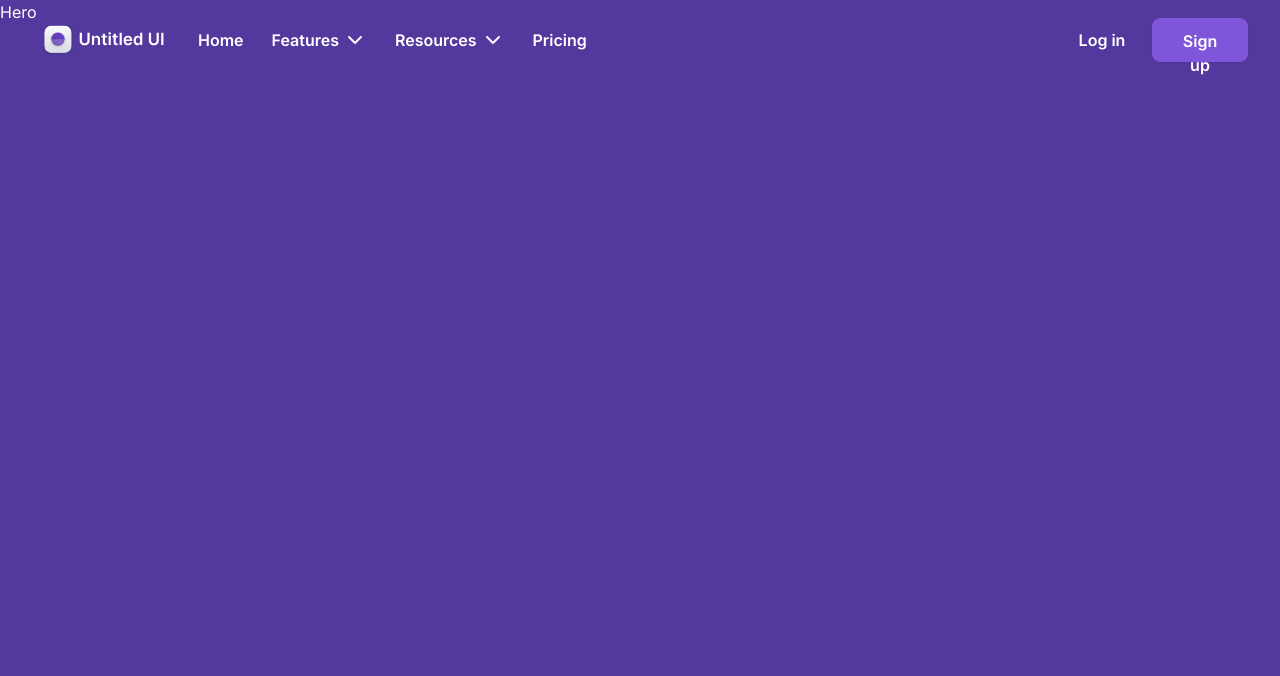
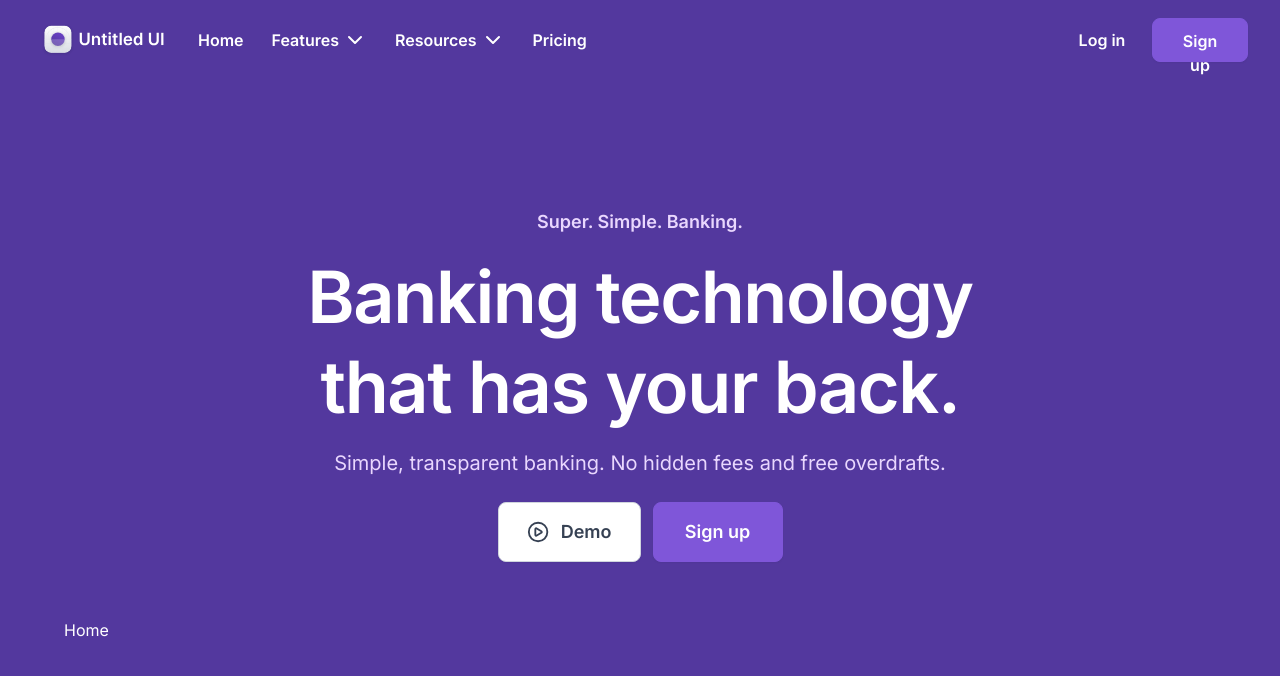
Before and after one commit to marleyDip/DeshIt-BD-Job-Assignment, a React (Vite) app: page / in a window 1280 px wide. Shown: the top 676 px of the page. Built offline with nearby package versions, Linux system fonts and the light colour scheme.

Commit message:
Hero top design done

```diff
--- a/src/components/Hero.jsx
+++ b/src/components/Hero.jsx
@@ -1,6 +1,47 @@
+import { CirclePlay } from "lucide-react";
+
 const Hero = () => {
   return (
-    <div className="bg-[#53389E] h-[1074px] max-w-[1440px] mx-auto">Hero</div>
+    <section className="bg-[#53389E] h-[1074px] max-w-[1440px] mx-auto">
+      <div className="max-padd-container pt-20 h-full">
+        <div className="flex flex-col gap-8 pt-16 sm:pt-24 md:pt-32">
+          <div className="h-[378px] px-2 sm:px-6 md:px-8 flex flex-col items-start md:items-center gap-6 py-8 md:py-0">
+            <div className="max-w-3xl flex flex-col gap-4">
+              <p className="md:font-semibold text-base md:text-lg leading-6 md:leading-7 tracking-normal text-left md:text-center text-[#E9D7FE]">
+                Super. Simple. Banking.
+              </p>
+
+              <h1 className="font-semibold text-3xl sm:text-5xl md:text-6xl lg:text-7xl leading-10 sm:leading-20 md:leading-[90px] tracking-[-0.02em] text-left md:text-center text-white">
+                Banking technology that has your back.
+              </h1>
+
+              <p className="font-normal text-lg md:text-xl leading-[30px] tracking-normal text-left md:text-center text-[#E9D7FE]">
+                Simple, transparent banking. No hidden fees and free overdrafts.
+              </p>
+            </div>
+
+            <div className="flex flex-col sm:flex-row gap-4 sm:gap-x-3 w-full sm:justify-start md:justify-center">
+              {/* Demo Button */}
+              <button className="w-full sm:w-[143px] h-[60px] px-7 py-4 rounded-lg border border-[#D0D5DD] shadow-[0_1px_2px_0_#1018280D] flex items-center justify-center gap-3 opacity-100 bg-white">
+                <CirclePlay size={24} className="text-gray-700" />
+                <p className=" font-semibold text-lg leading-[28px] tracking-normal text-gray-700">
+                  Demo
+                </p>
+              </button>
+
+              {/* Sign Up Button */}
+              <button className="w-full sm:w-[130px] h-[60px] px-7 py-4 rounded-lg border border-[#7F56D9] shadow-[0_1px_2px_0_#1018280D] flex items-center justify-center opacity-100 bg-[#7F56D9]">
+                <p className="font-semibold text-lg leading-[28px] tracking-normal text-white">
+                  Sign up
+                </p>
+              </button>
+            </div>
+          </div>
+
+          <div className="h-[456px] px-8">Home</div>
+        </div>
+      </div>
+    </section>
   );
 };
 
```
